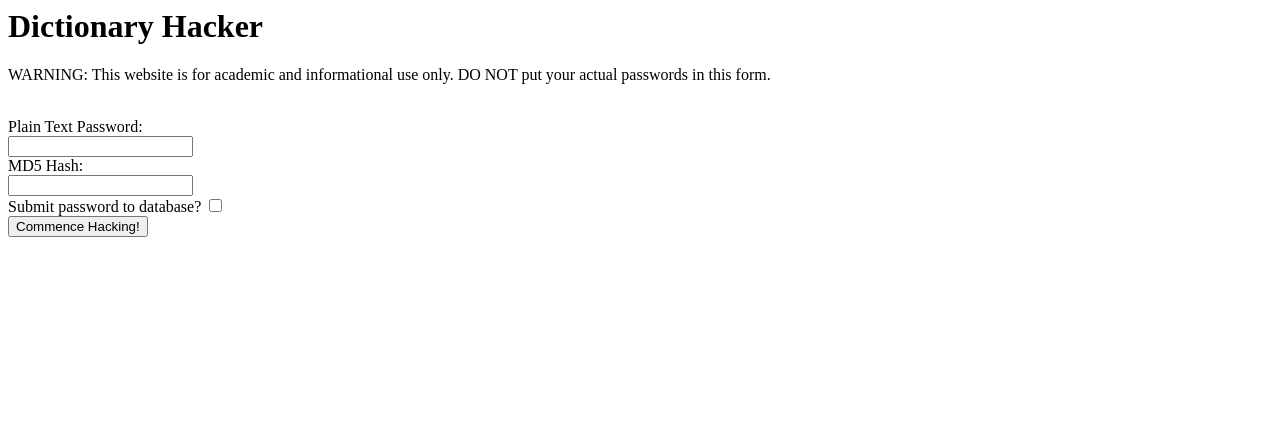
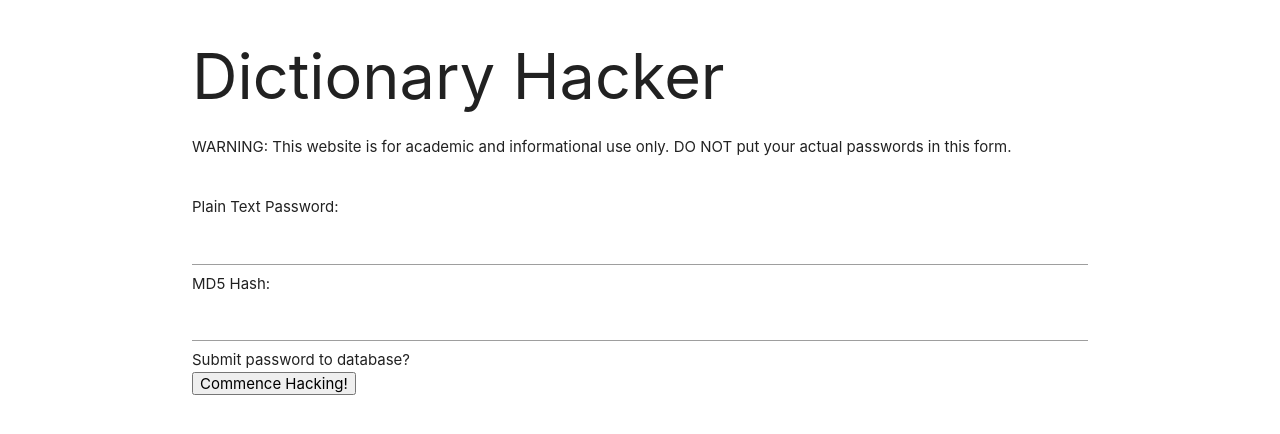
Before and after one commit to thomas-schweich/password-crack, a website: page index.html in a window 1280 px wide. Drawn offline with nearby package versions, Linux system fonts and the light colour scheme.

Commit message:
using materialize for CSS

```diff
--- a/index.html
+++ b/index.html
@@ -2,7 +2,8 @@
   <head>
     <title>CS4241 Assignment 2</title>
     <meta charset="utf-8">
-	<link rel="stylesheet" type="text/css" href="/style.css">
+	<!-- <link rel="stylesheet" type="text/css" href="style.css"> -->
+	  <link rel="stylesheet" href="https://cdnjs.cloudflare.com/ajax/libs/materialize/1.0.0-rc.2/css/materialize.min.css">
   </head>
   <body>
 
@@ -13,11 +14,16 @@
 		</header>
 
 
+		<div class="container">
 		<p>
 		  WARNING: This website is for academic and informational use only. DO NOT put
 		  your actual passwords in this form.
 		</p>
+		</div>
+
 		<br>
+
+		<div class="container">
 		<form>
 			Plain Text Password:<br>
 			<input type="text" name="plainText"><br>
@@ -27,6 +33,7 @@
 			<input type="checkbox"><br>
 			<input type="Submit" value="Commence Hacking!">
 		</form>
+		</div>
 
   </body>
 </html>
```
Also changed, not shown: style.css (deleted).
